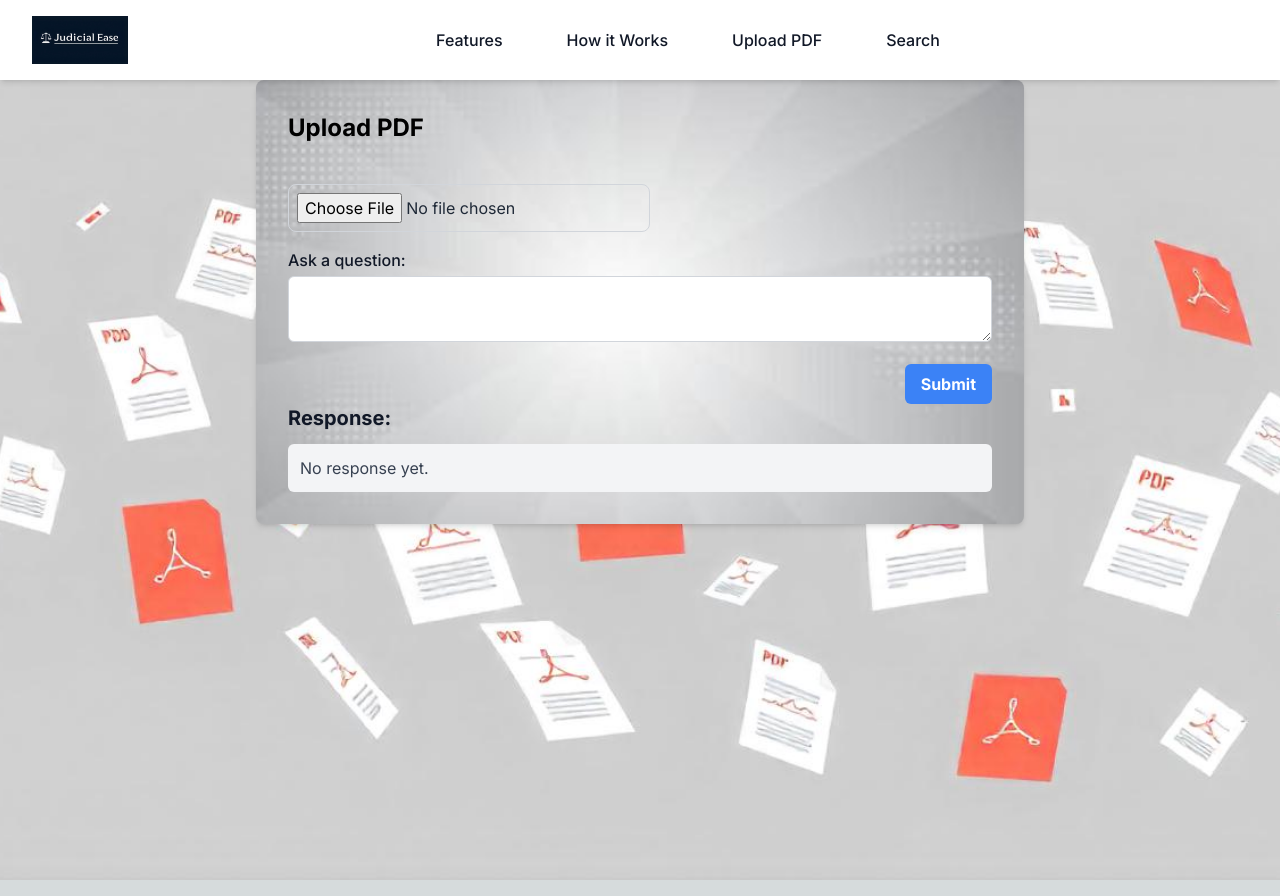
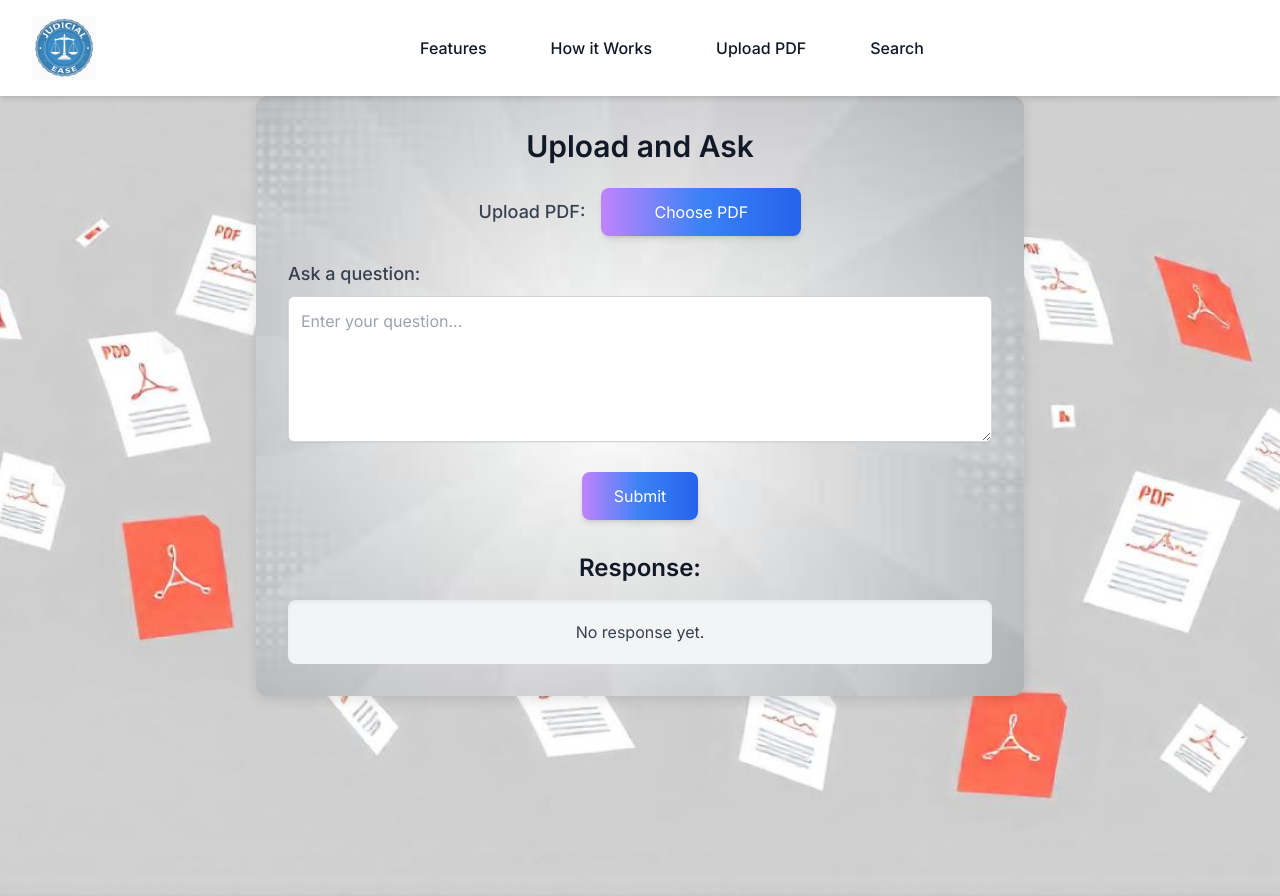
Before and after one commit to lytcode404/sih-fronend, a Next.js app: page /upload in a window 1280 px wide. Built offline with nearby package versions, Linux system fonts and the light colour scheme; no server answers.

Commit message:
Updated UI and Logo

```diff
--- a/app/search/page.jsx
+++ b/app/search/page.jsx
@@ -122,7 +122,7 @@ const UnifiedSearch = () => {
             >
                 {isLoading
                     ? "Fetching Results..."
-                    : articleResults.length || googleResults.length
+                    : articleResults.length >0 || googleResults.length
                     ? "Search Results"
                     : "Type the case details to search"}
             </div>
--- a/app/upload/page.js
+++ b/app/upload/page.js
@@ -5,7 +5,6 @@ const PdfUploader = () => {
     const [pdf, setPdf] = useState(null);
     const [question, setQuestion] = useState("");
     const [responseText, setResponseText] = useState("");
-    const [summary, setSummary] = useState("");
     const [loading, setLoading] = useState(false);
     const [error, setError] = useState("");
 
@@ -66,31 +65,47 @@ const PdfUploader = () => {
             }}
         >
             <section
-                className="bg-gray-100 p-8 shadow-md rounded-lg max-w-3xl mx-auto"
+                className="bg-white p-8 shadow-xl rounded-lg max-w-3xl mx-auto"
                 style={{
                     backgroundImage: "url('/background-search.jpg')",
                     backgroundSize: "cover",
                     backgroundPosition: "center",
+                    borderRadius: "12px",
+                    boxShadow: "0 4px 12px rgba(0, 0, 0, 0.1)",
                 }}
             >
-                <h1 className="text-2xl font-bold mb-6 text-black">
-                    Upload PDF
+                <h1 className="text-3xl font-semibold mb-6 text-gray-900 text-center">
+                    Upload and Ask
                 </h1>
-                <form onSubmit={handleSubmit} className="space-y-4">
-                    <div className="flex w-full justify-between mr-5">
-                        <input
-                            type="file"
-                            accept="application/pdf"
-                            onChange={handleFileChange}
-                            className="p-2 border border-gray-300 text-gray-800 rounded-lg mt-4"
-                        />
+                <form onSubmit={handleSubmit} className="space-y-6">
+                    {/* File Upload Section */}
+                    <div className="w-full flex items-center justify-center gap-4">
+                        <label className="block text-lg font-medium text-gray-700">
+                            Upload PDF:
+                        </label>
+                        <div className="relative">
+                            <input
+                                type="file"
+                                accept="application/pdf"
+                                onChange={handleFileChange}
+                                className="absolute opacity-0 w-full h-full z-50 cursor-pointer"
+                            />
+                            <div
+                                className="bg-gradient-to-r from-purple-400 via-blue-500 to-blue-600 text-white py-3 px-8 rounded-lg shadow-md text-center relative z-10 cursor-pointer hover:from-purple-500 hover:to-blue-700 transition duration-200"
+                                style={{ minWidth: "200px" }}
+                            >
+                                {pdf ? pdf.name : "Choose PDF"}
+                            </div>
+                        </div>
                     </div>
-                    {error && <p className="text-red-500 mt-4">{error}</p>}
 
-                    <div className=" text-gray-900">
+                    {error && <p className="text-red-500 text-center mt-2">{error}</p>}
+
+                    {/* Question Section */}
+                    <div className="text-gray-900">
                         <label
                             htmlFor="question"
-                            className="block font-medium mb-1 text-gray-900"
+                            className="block text-lg font-medium mb-2 text-gray-700"
                         >
                             Ask a question:
                         </label>
@@ -101,14 +116,17 @@ const PdfUploader = () => {
                             value={question}
                             onChange={(e) => setQuestion(e.target.value)}
                             required
-                            className="w-full border border-gray-300 rounded-md col-span-5 p-2"
+                            className="w-full p-3 border border-gray-300 rounded-md shadow-sm hover:shadow-md transition-shadow duration-200 focus:border-blue-500"
+                            rows="5"
+                            placeholder="Enter your question..."
                         />
                     </div>
-                    <div className="flex justify-end">
-                        {" "}
+
+                    {/* Submit Button */}
+                    <div className="flex justify-center">
                         <button
                             type="submit"
-                            className={`max-w-fit col-span-1 bg-blue-500 text-white font-bold py-2 px-4 rounded-md hover:bg-blue-600 transition duration-300 ml-1 ${
+                            className={`bg-gradient-to-r from-purple-400 via-blue-500 to-blue-600 text-white py-3 px-8 rounded-lg hover:from-purple-500 hover:to-blue-700 transition duration-200 shadow-md${
                                 loading ? "opacity-50 cursor-not-allowed" : ""
                             }`}
                         >
@@ -117,8 +135,11 @@ const PdfUploader = () => {
                     </div>
                 </form>
 
-                <h2 className="text-xl font-bold text-gray-900 ">Response:</h2>
-                <div className="mt-3 bg-gray-100 p-3 rounded-md min-h-[30px] text-gray-700">
+                {/* Response Section */}
+                <h2 className="text-2xl font-semibold text-gray-900 mt-8 text-center">
+                    Response:
+                </h2>
+                <div className="mt-4 bg-gray-100 p-5 rounded-lg text-gray-700 shadow-inner min-h-[40px] text-center">
                     {responseText || "No response yet."}
                 </div>
             </section>
@@ -127,6 +148,8 @@ const PdfUploader = () => {
 };
 
 export default PdfUploader;
+
+
 
 // "use client";
 // import axios from "axios";
--- a/components/Footer/Footer.jsx
+++ b/components/Footer/Footer.jsx
@@ -6,7 +6,7 @@ const Footer = () => {
     <div className="px-4 mx-auto sm:px-6 lg:px-8 max-w-7xl">
         <div className="grid grid-cols-2 md:col-span-3 lg:grid-cols-6 gap-y-16 gap-x-12">
             <div className="col-span-2 md:col-span-3 lg:col-span-2 lg:pr-8">
-                <img className="w-auto h-9" src="logo.jpeg" alt="" />
+                <img className="w-auto h-12" src="logo.jpeg" alt="" />
 
                 <ul className="flex items-center space-x-3 mt-9">
                     <li>
--- a/components/Nav.jsx
+++ b/components/Nav.jsx
@@ -26,7 +26,7 @@ const Nav = () => {
                                 className="flex rounded outline-none focus:ring-1 focus:ring-gray-900 focus:ring-offset-2"
                             >
                                 <img
-                                    className="w-full h-12"
+                                    className="w-full h-16" // Increased the height from h-12 to h-16
                                     src="logo.jpeg"
                                     alt="Logo"
                                 />
@@ -70,13 +70,6 @@ const Nav = () => {
                                 >
                                     How it Works
                                 </a>
-                                {/*<a
-                                    href="#"
-                                    title="About"
-                                    className="text-base font-medium text-gray-900 transition-all duration-200 rounded focus:outline-none font-pj hover:text-opacity-50 focus:ring-1 focus:ring-gray-900 focus:ring-offset-2"
-                                >
-                                    About
-                                </a> */}
                                 <a
                                     href="/upload"
                                     title="Upload PDF"
@@ -93,8 +86,6 @@ const Nav = () => {
                                 </a>
                             </div>
                         </div>
-
-                        {/* Sign-in/Sign-out section commented out */}
                     </div>
                 </div>
             </header>
```
Also changed, not shown: package.json (+5 -3 lines), public/logo.jpeg, 1 other file (tests, documents, lock files or other folders).
